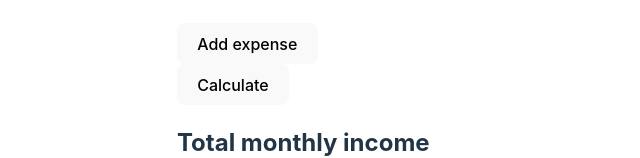
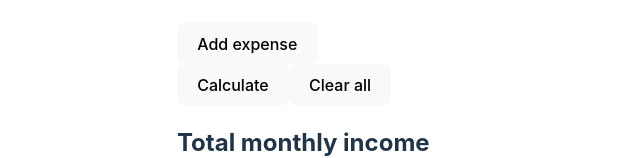
Before and after one commit to gyfchong/fudget, a React (Vite) app: page / in a window 1280 px wide. Shown: the part 426-584 px from the top of the page, without its empty margins (319-959 px from the left). Built offline with nearby package versions, Linux system fonts and the light colour scheme.

Commit message:
add clear all

```diff
--- a/src/App.tsx
+++ b/src/App.tsx
@@ -257,6 +257,13 @@ const App = () => {
             </button>
           )}
         />
+        <button
+          onClick={() => {
+            localStorage.setItem("fudget", "{}");
+          }}
+        >
+          Clear all
+        </button>
       </form>
 
       <section>
```
